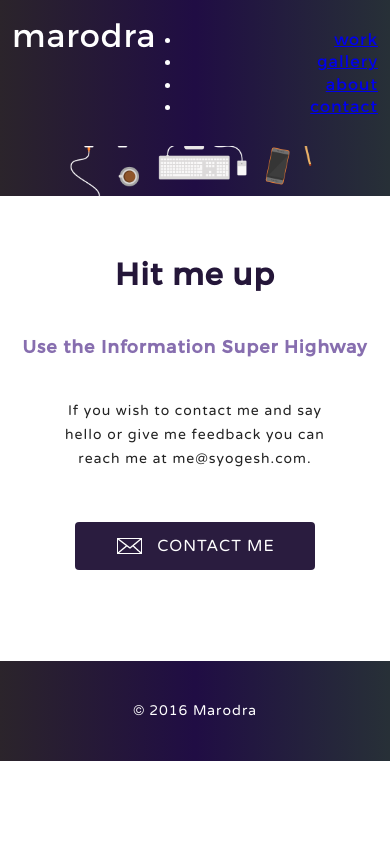
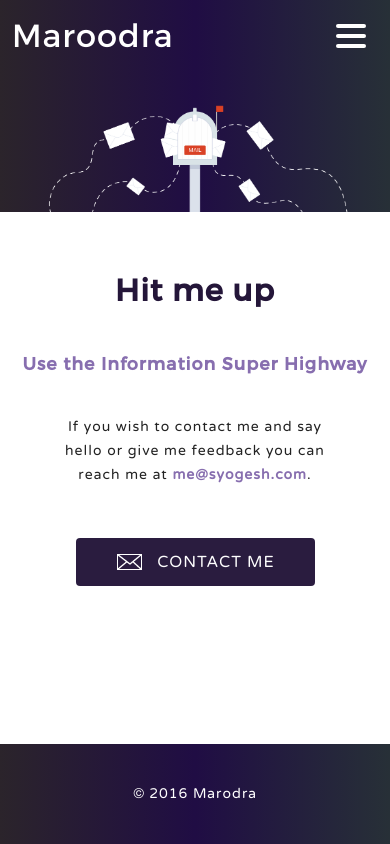
Before and after one commit to marodrasama/Portfolio, a plain HTML site: page contact.html in a window 390 px wide. Drawn offline with nearby package versions, Linux system fonts and the light colour scheme.

Commit message:
Footer fix Main Wrap added Banner changed Mobile Menu fixed

```diff
--- a/contact.html
+++ b/contact.html
@@ -24,27 +24,50 @@
         <div class="full-wd header">
           <div class="grid">
               <div class="row">
-                <div class="col-4 home-logo txt-lt">
-                  marodra
+                <div class="col-dsk-4 col-tab-8 col-mob-6 home-logo txt-lt">
+                  Maroodra
                 </div>
-                <div class="col-8 txt-rt">
+                <div class="col-dsk-8 show-dsk hide-mob hide-tab txt-rt" id="navbar_dsk">
                   <nav>
                     <ul>
                       <li><a href="work.html">work</a></li>
                       <li><a href="gallery.html">gallery</a></li>
-                      <li><a href="about.html">about</a></li>
-                      <li><a href="#">contact</a></li>
+                      <li><a href="#">about</a></li>
+                      <li><a href="contact.html">contact</a></li>
                     </ul>
                   </nav>
 
                 </div>
+                <div class="col-tab-4 col-mob-6 show-tab show-mob hide-dsk txt-rt">
+                    <div class="nav-wrap txt-rt">
+                        <div id="nav-icon1">
+                          <span></span>
+                          <span></span>
+                          <span></span>
+                        </div>
+                    </div>
+
+                </div>
               </div>
+
           </div>
         </div>
+        <div id="navbar_tab">
+            <nav class="show-tab show-mob hide-dsk float-right">
+                <ul>
+                    <li><a href="work.html">Work</a></li>
+                    <li><a href="gallery.html">Gallery</a></li>
+                    <li><a href="about.html">About</a></li>
+                    <li><a href="#">Contact</a></li>
+                </ul>
+            </nav>
+        </div>
+        <div class="grid-wrap">
+
         <div class="full-wd banner">
             <div class="grid">
-                <div class="col-dsk-6 col-dsk-offset-3 col-tab-8 col-tab-offset-2 col-mob-10 col-mob-offset-1 txt-md no-pad-bot">
-                    <img src="img/work_banner.png">
+                <div class="col-dsk-8 col-dsk-offset-2 col-tab-10 col-tab-offset-1 col-mob-12 col-mob-offset-0 txt-md no-pad-bot">
+                    <img src="img/contact_banner.png">
                 </div>
             </div>
         </div>
@@ -60,7 +83,7 @@
                 </div>
                 <div class="dvd-sm"></div>
                 <div class="col-dsk-6 col-dsk-offset-3 col-tab-10 col-tab-offset-1 col-mob-10 col-mob-offset-1 txt-md ">
-                    <p class="no-margin">If you wish to contact me and say hello or give me feedback you can reach me at me@syogesh.com. </p>
+                    <p class="no-margin">If you wish to contact me and say hello or give me feedback you can reach me at <b class="clr-light">me@syogesh.com</b>. </p>
                     <div class="dvd-xl"></div>
                     <a href="mailto:me@syogesh.com.com" class="icon-button">
                         CONTACT ME
@@ -69,18 +92,34 @@
             </div>
             <div class="dvd-xxl"></div>
         </div>
-        <div class="full-wd footer">
+        <div class="push"></div>
+        </div>
+
+
+        <footer class="full-wd footer">
             <div class="grid">
                 <div class="col-dsk-12 col-tab-12 col-mob-12 txt-md">
                     <p>© 2016 Marodra</p>
                 </div>
             </div>
-        </div>
+        </footer>
 
         <script src="https://code.jquery.com/jquery-1.12.0.min.js"></script>
         <script>window.jQuery || document.write('<script src="js/vendor/jquery-1.12.0.min.js"><\/script>')</script>
         <script src="js/plugins.js"></script>
         <script src="js/main.js"></script>
+
+        <script>
+            $(document).ready(function(){
+                $('#nav-icon1').click(function(){
+                    $(this).toggleClass('open');
+                    $('#navbar_tab').toggleClass('open');
+                    $('.banner').toggleClass('open');
+                });
+
+            });
+        </script>
+
 
         <!-- Google Analytics: change UA-XXXXX-X to be your site's ID. -->
         <script>
--- a/css/greezy.css
+++ b/css/greezy.css
@@ -9,9 +9,16 @@ html *{
 * {
     box-sizing: border-box;
 }
-
+html, body {height: 100%;}
 
 /* GRID LAYOUT */
+
+.grid-wrap{
+	min-height: 100%;
+	height: auto !important;
+	height: 100%;
+	margin: 0 auto -100px;
+}
 
 .grid{
 	width:100%;
@@ -362,8 +369,8 @@ h5{font-size: 1.1rem;}
 	content:" ";
 	position:absolute;
 	top:0px;
-	left:-68px;
-	padding-left:36px;
+	left:-67px;
+	padding-left:35px;
 	width:32px;
 	height:48px;
 	background-color:#2a1c3f;
@@ -373,3 +380,9 @@ h5{font-size: 1.1rem;}
 	border-top-left-radius: 4px;
 	border-bottom-left-radius: 4px;
 }
+
+
+footer,.push {
+  height: 100px;
+  clear:both;
+}
--- a/css/main.css
+++ b/css/main.css
@@ -176,38 +176,6 @@ body{
     text-decoration: none;
 }
 
-.clr-main{
-  color:#241639;
-}
-
-.clr-light{
-  color:#876eaf;
-}
-
-
-.banner{
-  margin-top:4.25em;
-  background: rgba(43,36,43,1);
-  background: -moz-linear-gradient(left, rgba(43,36,43,1) 0%, rgba(32,13,68,1) 50%, rgba(39,48,55,1) 100%);
-  background: -webkit-gradient(left top, right top, color-stop(0%, rgba(43,36,43,1)), color-stop(50%, rgba(32,13,68,1)), color-stop(100%, rgba(39,48,55,1)));
-  background: -webkit-linear-gradient(left, rgba(43,36,43,1) 0%, rgba(32,13,68,1) 50%, rgba(39,48,55,1) 100%);
-  background: -o-linear-gradient(left, rgba(43,36,43,1) 0%, rgba(32,13,68,1) 50%, rgba(39,48,55,1) 100%);
-  background: -ms-linear-gradient(left, rgba(43,36,43,1) 0%, rgba(32,13,68,1) 50%, rgba(39,48,55,1) 100%);
-  background: linear-gradient(to right, rgba(43,36,43,1) 0%, rgba(32,13,68,1) 50%, rgba(39,48,55,1) 100%);
-  filter: progid:DXImageTransform.Microsoft.gradient( startColorstr='#2b242b', endColorstr='#273037', GradientType=1 );
-}
-
-
-h1,h2,h3,h4,h5,h6{
-  font-family: monty-reg,Arial,sans-serif;
-}
-
-p{
-  font-size:0.875em;
-  line-height:1.5rem;
-  font-family:varela,Arial,sans-serif;
-}
-
 .nav-padder{
   padding: 12px 1em;
 }
@@ -281,19 +249,91 @@ p{
 }
 #navbar_tab{
   height:0px;
+  width:100%;
+  max-height:auto;
   overflow:hidden;
   position: fixed;
   top:68px;
   right:0px;
+  z-index:99;
+  -webkit-transition: height 0.5s ease-in-out;
+  -moz-transition: height 0.5s ease-in-out;
+  -o-transition: height 0.5s ease-in-out;
+  transition: height 0.5s ease-in-out;
 }
 #navbar_tab nav{
-  background-color:#ffffff;
-  width:auto;
+  width:100%;
   height:auto;
+  text-align:center;
+  background: rgba(43,36,43,1);
+  background: -moz-linear-gradient(left, rgba(43,36,43,1) 0%, rgba(32,13,68,1) 50%, rgba(39,48,55,1) 100%);
+  background: -webkit-gradient(left top, right top, color-stop(0%, rgba(43,36,43,1)), color-stop(50%, rgba(32,13,68,1)), color-stop(100%, rgba(39,48,55,1)));
+  background: -webkit-linear-gradient(left, rgba(43,36,43,1) 0%, rgba(32,13,68,1) 50%, rgba(39,48,55,1) 100%);
+  background: -o-linear-gradient(left, rgba(43,36,43,1) 0%, rgba(32,13,68,1) 50%, rgba(39,48,55,1) 100%);
+  background: -ms-linear-gradient(left, rgba(43,36,43,1) 0%, rgba(32,13,68,1) 50%, rgba(39,48,55,1) 100%);
+  background: linear-gradient(to right, rgba(43,36,43,1) 0%, rgba(32,13,68,1) 50%, rgba(39,48,55,1) 100%);
+  filter: progid:DXImageTransform.Microsoft.gradient( startColorstr='#2b242b', endColorstr='#273037', GradientType=1 );
+}
+#navbar_tab nav ul{
+    margin: 0;
+    padding: 0;
+}
+#navbar_tab nav ul li {
+    /* This allow us to arrange list items in a row, without using float */
+    list-style-type: none;
+}
+#navbar_tab nav > ul > li > a {
+    display: block;
+    min-width:140px;
+    font-size:1em;
+    font-family:monty-reg,Arial,sans-serif;
+    line-height: 2em;
+    padding: 0.5em 2em;
+    text-decoration: none;
+    color:#ffffff;
+    border-bottom:2px solid #876eaf;
+}
+#navbar_tab nav > ul > li:first-child > a {
+    border-top:2px solid #876eaf;
 }
 #navbar_tab.open{
-  height:auto;
+  height:500px;
 }
+
+.clr-main{
+  color:#241639;
+}
+
+.clr-light{
+  color:#876eaf;
+}
+
+
+.banner{
+  padding-top:4.25em;
+  background: rgba(43,36,43,1);
+  background: -moz-linear-gradient(left, rgba(43,36,43,1) 0%, rgba(32,13,68,1) 50%, rgba(39,48,55,1) 100%);
+  background: -webkit-gradient(left top, right top, color-stop(0%, rgba(43,36,43,1)), color-stop(50%, rgba(32,13,68,1)), color-stop(100%, rgba(39,48,55,1)));
+  background: -webkit-linear-gradient(left, rgba(43,36,43,1) 0%, rgba(32,13,68,1) 50%, rgba(39,48,55,1) 100%);
+  background: -o-linear-gradient(left, rgba(43,36,43,1) 0%, rgba(32,13,68,1) 50%, rgba(39,48,55,1) 100%);
+  background: -ms-linear-gradient(left, rgba(43,36,43,1) 0%, rgba(32,13,68,1) 50%, rgba(39,48,55,1) 100%);
+  background: linear-gradient(to right, rgba(43,36,43,1) 0%, rgba(32,13,68,1) 50%, rgba(39,48,55,1) 100%);
+  filter: progid:DXImageTransform.Microsoft.gradient( startColorstr='#2b242b', endColorstr='#273037', GradientType=1 );
+}
+
+
+h1,h2,h3,h4,h5,h6{
+  font-family: monty-reg,Arial,sans-serif;
+}
+
+p{
+  font-size:0.875em;
+  line-height:1.5rem;
+  font-family:varela,Arial,sans-serif;
+}
+
+
+
 
 /* ==========================================================================
    Helper classes
```
Also changed, not shown: apple-touch-icon.png, favicon.ico, img/contact_banner.png (added), test.png (added), tile-wide.png, tile.png.
